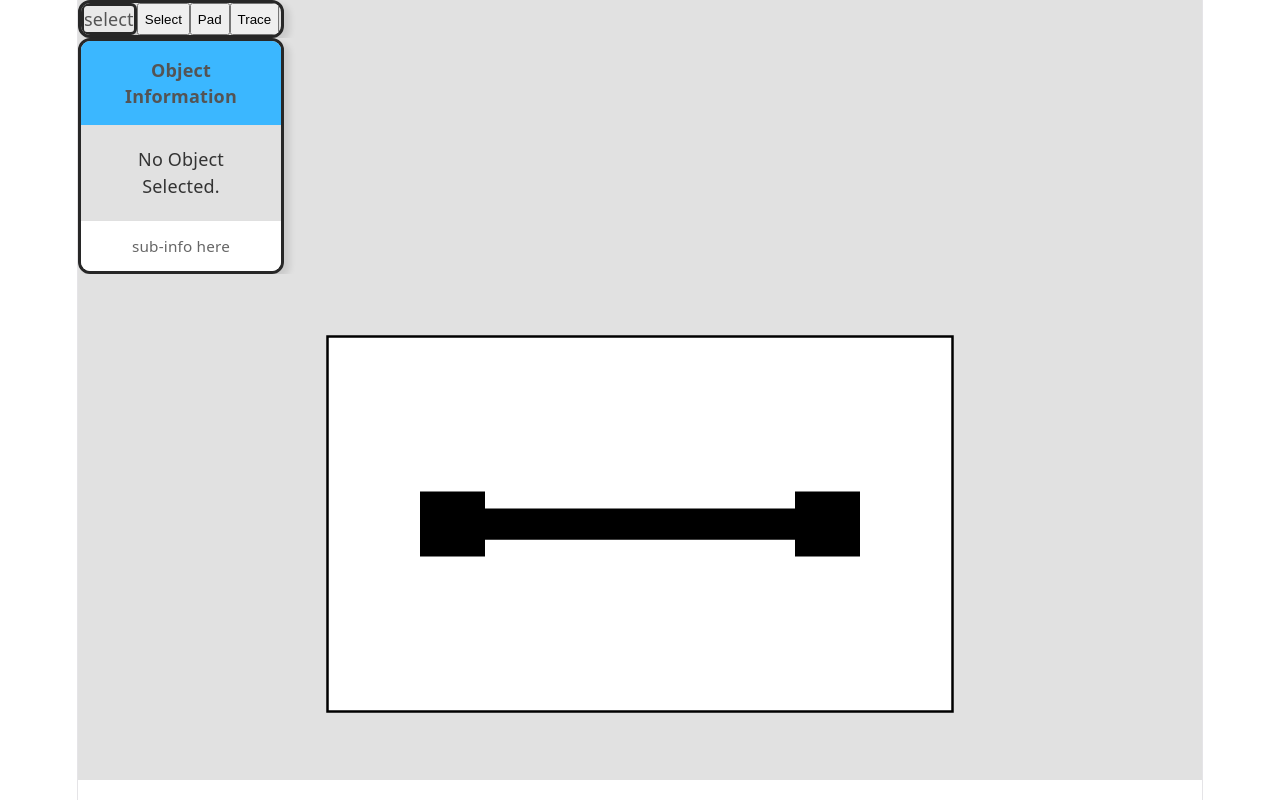
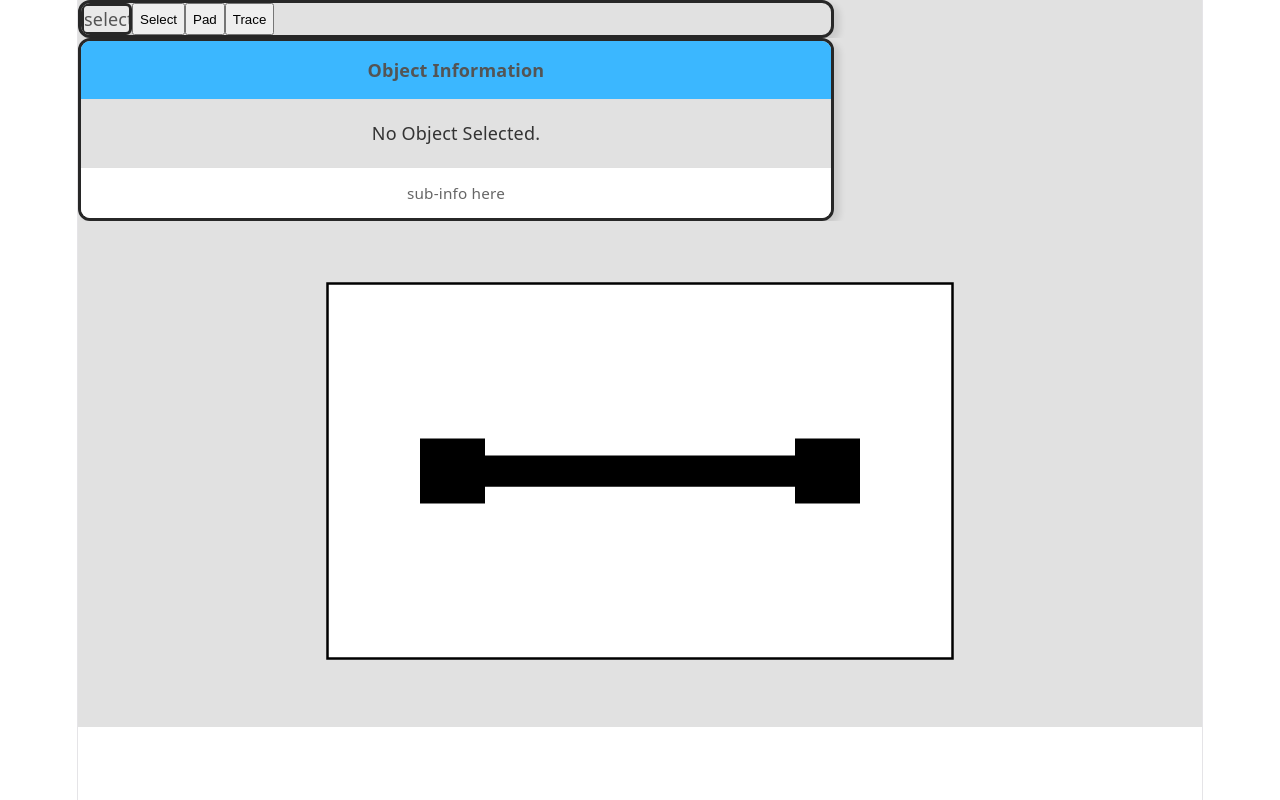
Before and after one commit to saynomayo/OpenSCAD-Circuits, a React (Vite) app: page / in a window 1280 px wide. Built offline with nearby package versions, Linux system fonts and the light colour scheme.

Commit message:
Clicking on a pad now shows the pad's X and Y position in an input box

```diff
--- a/src/components/InformationPanel.tsx
+++ b/src/components/InformationPanel.tsx
@@ -15,6 +15,8 @@ export function InformationPanel({object}: InformationPanelProps) {
             </div>
         )
     }
+    switch(object.type) {
+        case "substrate":
             return (
                 <div
                 className="ui-panel">
@@ -23,4 +25,23 @@ export function InformationPanel({object}: InformationPanelProps) {
                 <div className="panel-footer">Object Type: {object.type}</div>
                 </div>
             );
+        case "pad":
+            return (
+                <div
+                className="ui-panel">
+                <div className="panel-header">Object Information</div>
+                <div className="panel-body"><p>Object: {object.id}</p></div>
+                <div className="panel-footer">Object Type: {object.type}<br />X Pos: <input type="number" value={object.center.x}></input><br />Y Pos:<input type="number" value={object.center.y}></input></div>
+                </div>
+            );
+        case "trace":
+            return (
+                <div
+                className="ui-panel">
+                <div className="panel-header">Object Information</div>
+                <div className="panel-body"><p>Object: {object.id}</p></div>
+                <div className="panel-footer">Object Type: {object.type}<br />Points: <li></li><br /></div>
+                </div>
+            );
     }
+}
--- a/src/styling/Banner.css
+++ b/src/styling/Banner.css
@@ -6,7 +6,7 @@
     border-radius: 12px;
     box-shadow: 6px 4px 6px rgba(0, 0, 0, 0.1);
     overflow: hidden;
-    max-width: 200px
+    width: 750px
 }
 
 .selected-tool {
@@ -17,5 +17,5 @@
     border-radius: 6px;
     box-shadow: 6px 4px 6px rgba(0, 0, 0, 0.1);
     overflow: hidden;
-    max-width: 80px
+    width: 45px
 }
--- a/src/styling/InformationPanel.css
+++ b/src/styling/InformationPanel.css
@@ -1,12 +1,13 @@
 .ui-panel {
-    display: flex;
-    flex-direction: column;
+    display: block;
+    flex-direction: row;
     background-color: #e1e1e1;
     border: 3px solid #272727;
     border-radius: 12px;
     box-shadow: 6px 4px 6px rgba(0, 0, 0, 0.1);
     overflow: hidden;
-    max-width: 200px
+    width: 750px;
+    max-height: 200px
 }
 
 .panel-header {
```
Lines whose indentation alone changed are shown as unchanged.
